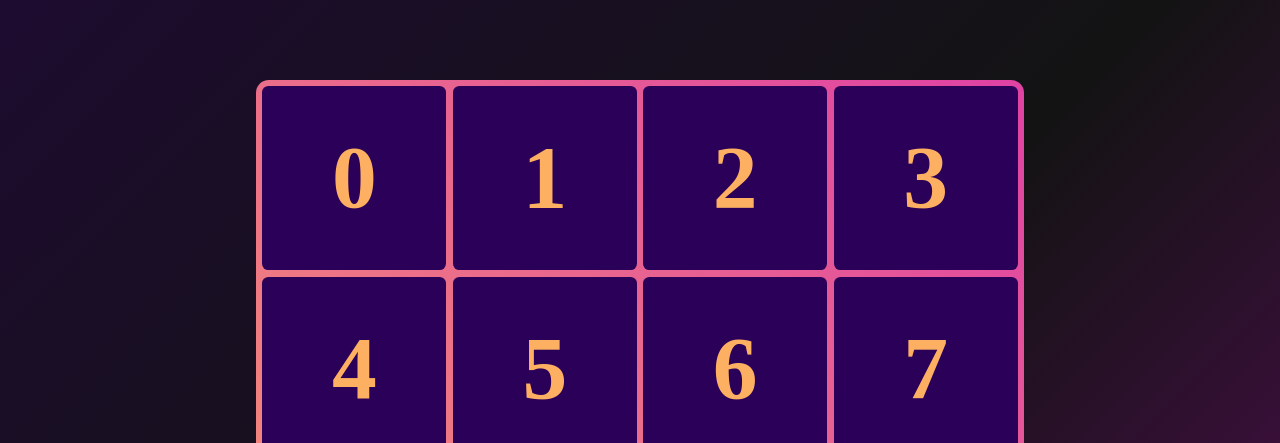
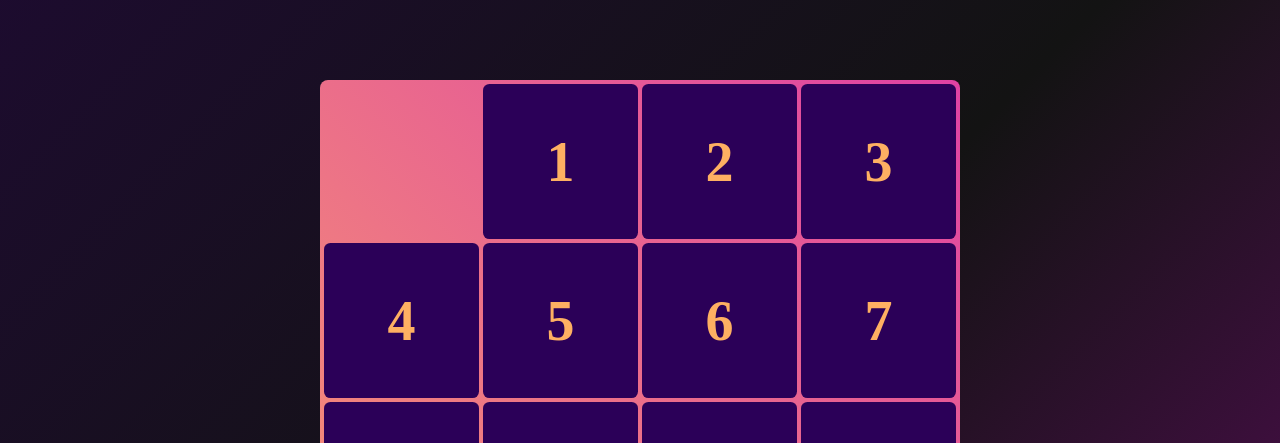
Before and after one commit to aidfromdeagland/gem-puzzle, a website with bundled scripts: page index.html in a window 1280 px wide. Shown: the top 443 px of the page. Built offline with nearby package versions, Linux system fonts and the light colour scheme.

Commit message:
add responsive layout and animation

```diff
--- a/style.css
+++ b/style.css
@@ -22,57 +22,86 @@ body {
 }
 
 .wrapper {
-  margin: 0 auto;
-  padding-top: 10vh;
-  width: 60vw;
-  min-height: 100vh;
+  display: flex;
+  justify-content: center;
+  align-items: center;
+  width: 100%;
+  height: 100vh;
 }
 
 .field {
-  position: relative;
-  z-index: 1;
-  height: 60vw;
+  margin: auto 0;
+  height: 80vw;
+  width: 80vw;
   display: grid;
   gap: 0.5vw;
   padding: 0.5vw;
-  width: 100%;
   background: linear-gradient(45deg, var(--color-accent-toxic), var(--color-accent), var(--color-accent-alt));
   background-size: 400% 400%;
   animation: gradient 10s ease infinite;
   border-radius: 1vw;
+  perspective: 50vw;
+  font-size: 7vw;
+  font-weight: bold;
+  line-height: 1;
 }
 
 .field_size_3 {
   grid-template-columns: repeat(3, 1fr);
+  font-size: 12vw;
 }
 .field_size_4 {
   grid-template-columns: repeat(4, 1fr);
+  font-size: 9vw;
 }
 .field_size_5 {
   grid-template-columns: repeat(5, 1fr);
+  font-size: 8vw;
 }
 .field_size_6 {
   grid-template-columns: repeat(6, 1fr);
+  font-size: 7vw;
 }
 .field_size_7 {
   grid-template-columns: repeat(7, 1fr);
+  font-size: 6vw;
 }
 .field_size_8 {
   grid-template-columns: repeat(8, 1fr);
+  font-size: 5vw;
 }
 
 .field__cell {
-  padding-top: 25%;
+  padding-top: calc(50% - 1em / 2);
   text-align: center;
-  font-size: 7vw;
-  font-weight: bold;
-  line-height: 1;
   background-color: #2B0058;
   border-radius: 0.5vw;
   color: var(--color-accent);
   user-select: none;
+  animation: swirl-in-bck 0.3s linear both;
+  transition: animation 0.5s, opacity 0.3s;
 }
 
+.field__cell_0 {
+  font-size: 0;
+  opacity: 0;
+  animation: none;
+  transition: animation 0.5s, opacity 0.3s;
+}
+
+
+
+@media (min-aspect-ratio: 1/1) {
+  .field {
+    height: 80vh;
+    width: 80vh;
+    gap: 0.5vh;
+    padding: 0.5vh;
+    border-radius: 1vh;
+    perspective: 50vh;
+    font-size: 7vh;
+  }
+}
 
 @keyframes gradient {
   0% {
@@ -85,3 +114,14 @@ body {
     background-position: 0 50%;
   }
 }
+
+@keyframes swirl-in-bck {
+  0% {
+    transform: rotateY(-210deg);
+    opacity: 0;
+  }
+  100% {
+    transform: rotate(0);
+    opacity: 1;
+  }
+}
```
